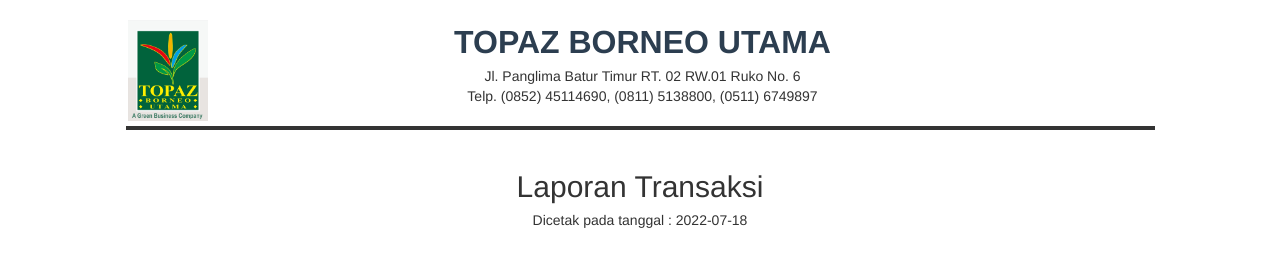
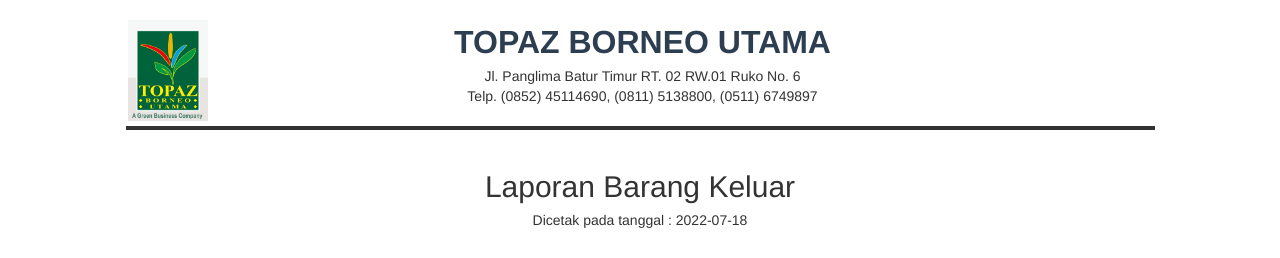
Before and after one commit to ahmdjazuli/2022s_topaz, a PHP site: page /report/laporanTransaksi.php?bulan=1 in a window 1280 px wide. Shown: the top 258 px of the page. Run offline with PHP 8.4, Linux system fonts and the light colour scheme; data that the repository does not hold is empty.

Commit message:
Update laporanTransaksi.php

```diff
--- a/report/laporanTransaksi.php
+++ b/report/laporanTransaksi.php
@@ -10,7 +10,7 @@
 ?>
 <?php require('atas.php') ?>
 <style type="text/css" media="print"> @page { size: landscape; } </style>
-<h2 style="text-align: center;">Laporan Transaksi</h2>
+<h2 style="text-align: center;">Laporan Barang Keluar</h2>
 <h4 style="text-align: center;">
 	<?php
 		if($bulan AND $tahun){
```
